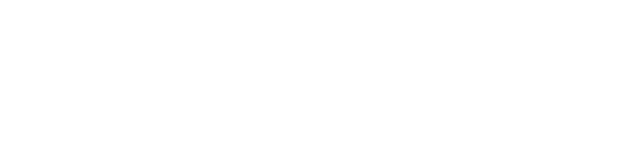
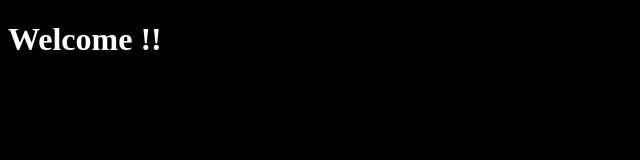
Before and after one commit to mohamedalgharib26/react-tuwaiq2025, a plain HTML site: page index.html in a window 1280 px wide. Shown: the whole page, without its empty margins (0-640 px from the left). Drawn offline with Linux system fonts and the light colour scheme.

Commit message:
this is new upade 2

```diff
--- a/index.css
+++ b/index.css
@@ -1,3 +1,8 @@
 body {
     background: #000;
 }
+
+.welcome {
+    color: #fff;
+    background-color: #000;
+}
--- a/index.html
+++ b/index.html
@@ -3,8 +3,9 @@
 <head>
     <meta charset="UTF-8">
     <meta name="viewport" content="width=device-width, initial-scale=1.0">
+    <link rel="stylesheet" href="index.css">
 </head>
 <body>
-
+    <h1 class="welcome">Welcome !!</h1>
 </body>
 </html>
```
